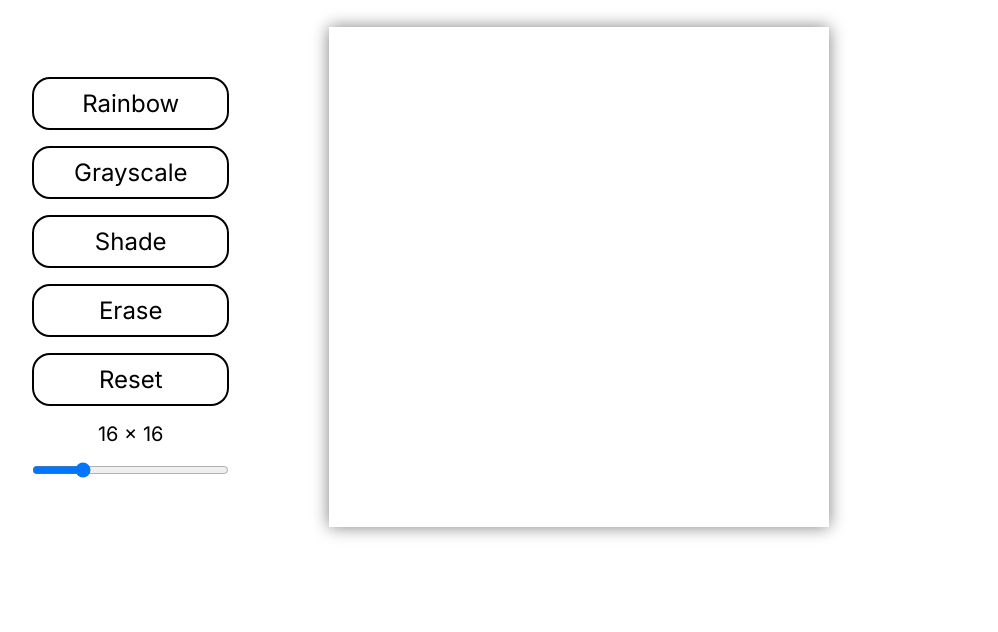
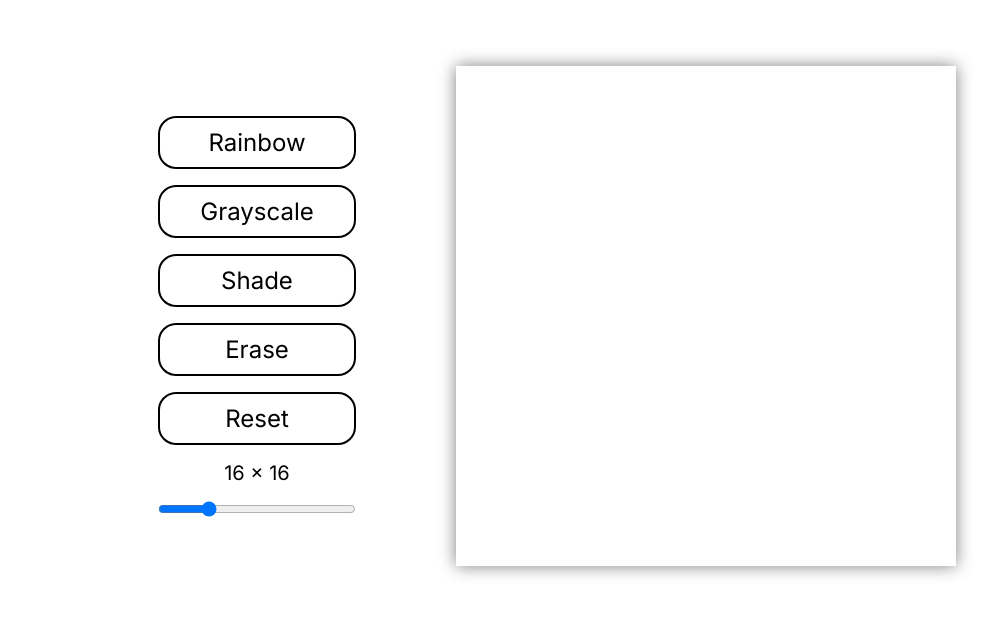
Before and after one commit to xStanTheCoder/etch-a-sketch, a plain HTML site: page index.html in a window 1280 px wide. Shown: the part 110-742 px from the top of the page, without its empty margins (83-1081 px from the left). Drawn offline with Linux system fonts and the light colour scheme.

Commit message:
update styling, fix typo

```diff
--- a/index.html
+++ b/index.html
@@ -16,7 +16,7 @@
       <h1>Etch-a-Sketch</h1>
     </header>
     <main>
-      <biv class="controls">
+      <div class="controls">
         <button class="rainbow">Rainbow</button>
         <button class="gray">Grayscale</button>
         <button class="shade">Shade</button>
@@ -32,7 +32,7 @@
           max="64"
           value="16"
         />
-      </biv>
+      </div>
 
       <div class="container"></div>
     </main>
--- a/styles.css
+++ b/styles.css
@@ -10,6 +10,8 @@ body {
   min-height: 100vh;
   font-family: "Inter", sans-serif;
   text-align: center;
+  display: flex;
+  flex-direction: column;
 }
 
 header {
@@ -17,9 +19,6 @@ header {
 }
 
 footer {
-  position: absolute;
-  bottom: 0;
-  left: 0;
   display: flex;
   justify-content: center;
   align-items: center;
@@ -34,6 +33,7 @@ main {
   max-width: 1050px;
   gap: 100px;
   margin: 0 auto;
+  flex: 1;
 }
 
 h1 {
```
